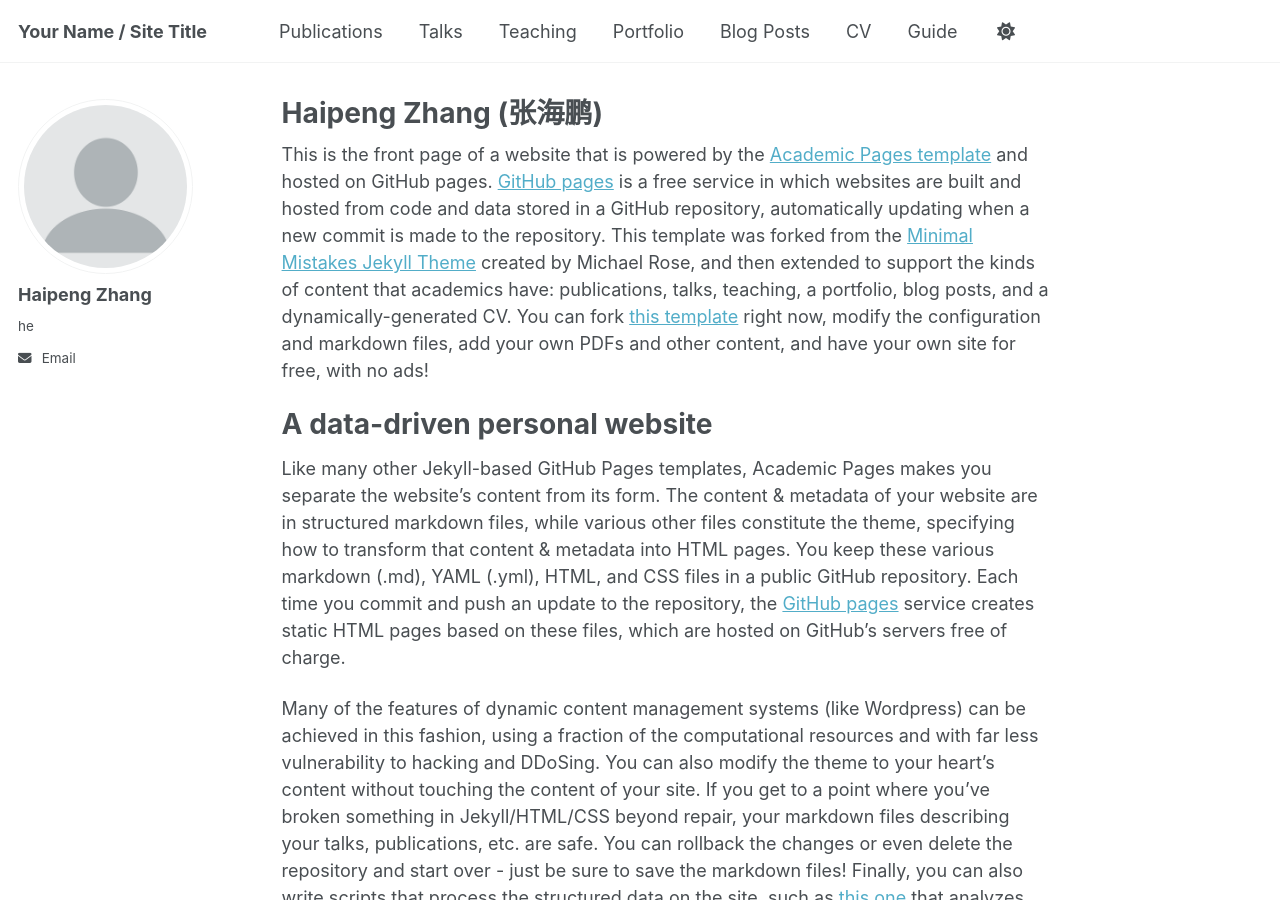
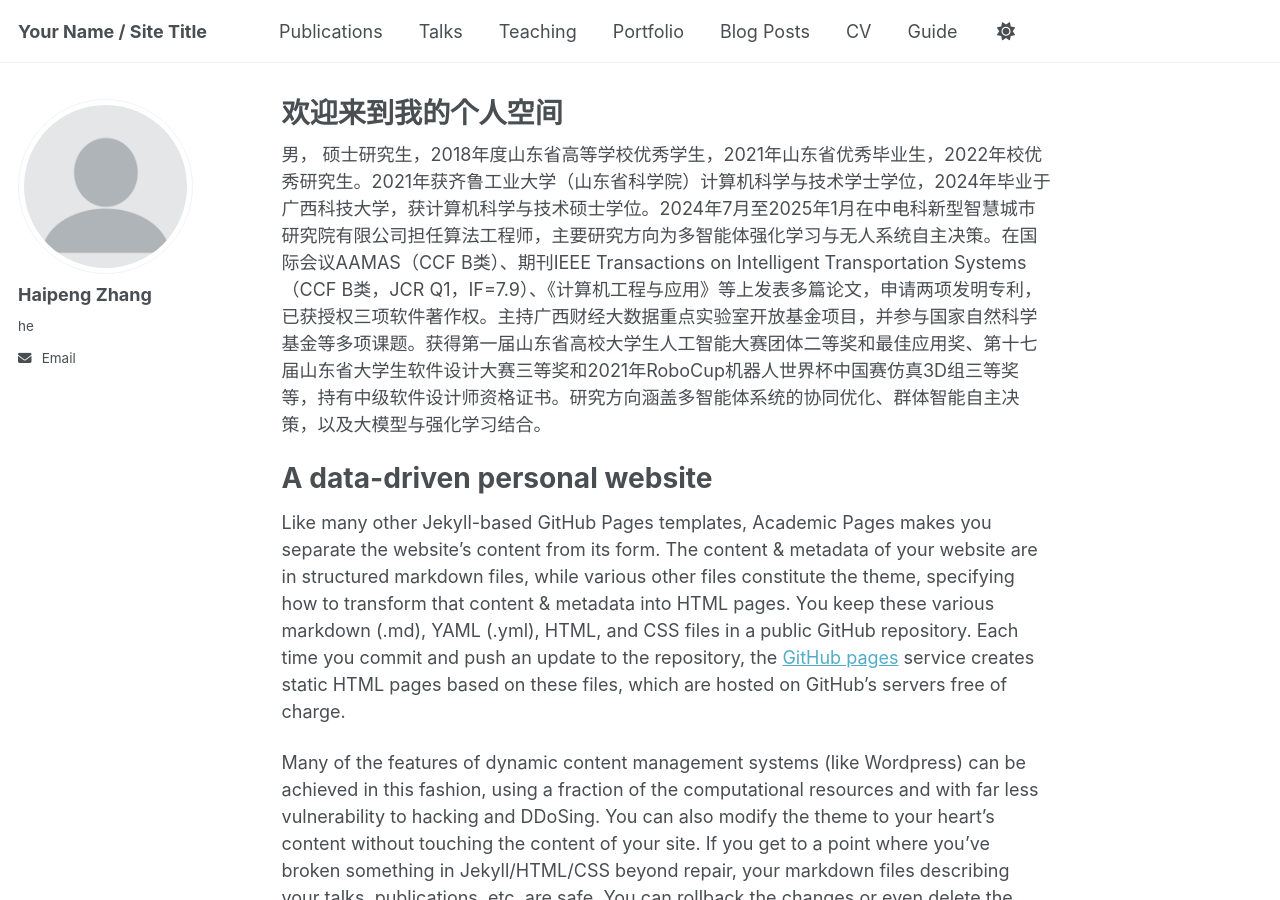
Before and after one commit to Harry-first/haipengzhang, a Jekyll site: the page built from _pages/about.md, in a window 1280 px wide and 900 px high. Built offline with Jekyll 4.4.1, drawn with Linux system fonts in a browser that asks for light colours.

Commit message:
Update about.md

```diff
--- a/_pages/about.md
+++ b/_pages/about.md
@@ -1,13 +1,13 @@
 ---
 permalink: /
-title: "Haipeng Zhang (张海鹏)"
+title: "欢迎来到我的个人空间"
 author_profile: true
 redirect_from:
   - /about/
   - /about.html
 ---
 
-This is the front page of a website that is powered by the [Academic Pages template](https://github.com/academicpages/academicpages.github.io) and hosted on GitHub pages. [GitHub pages](https://pages.github.com) is a free service in which websites are built and hosted from code and data stored in a GitHub repository, automatically updating when a new commit is made to the repository. This template was forked from the [Minimal Mistakes Jekyll Theme](https://mmistakes.github.io/minimal-mistakes/) created by Michael Rose, and then extended to support the kinds of content that academics have: publications, talks, teaching, a portfolio, blog posts, and a dynamically-generated CV. You can fork [this template](https://github.com/academicpages/academicpages.github.io) right now, modify the configuration and markdown files, add your own PDFs and other content, and have your own site for free, with no ads!
+男， 硕士研究生，2018年度山东省高等学校优秀学生，2021年山东省优秀毕业生，2022年校优秀研究生。2021年获齐鲁工业大学（山东省科学院）计算机科学与技术学士学位，2024年毕业于广西科技大学，获计算机科学与技术硕士学位。2024年7月至2025年1月在中电科新型智慧城市研究院有限公司担任算法工程师，主要研究方向为多智能体强化学习与无人系统自主决策。在国际会议AAMAS（CCF B类）、期刊IEEE Transactions on Intelligent Transportation Systems（CCF B类，JCR Q1，IF=7.9）、《计算机工程与应用》等上发表多篇论文，申请两项发明专利，已获授权三项软件著作权。主持广西财经大数据重点实验室开放基金项目，并参与国家自然科学基金等多项课题。获得第一届山东省高校大学生人工智能大赛团体二等奖和最佳应用奖、第十七届山东省大学生软件设计大赛三等奖和2021年RoboCup机器人世界杯中国赛仿真3D组三等奖等，持有中级软件设计师资格证书。研究方向涵盖多智能体系统的协同优化、群体智能自主决策，以及大模型与强化学习结合。
 
 A data-driven personal website
 ======
```
